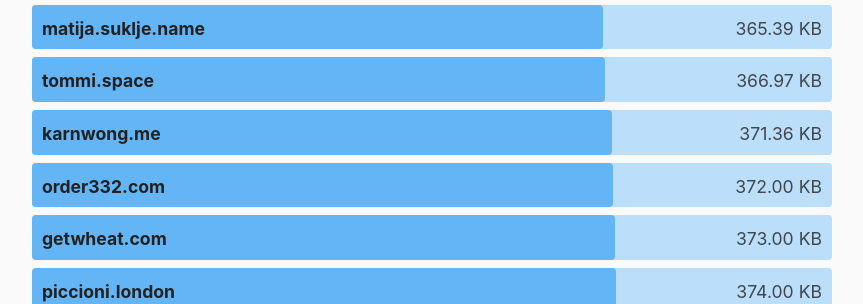
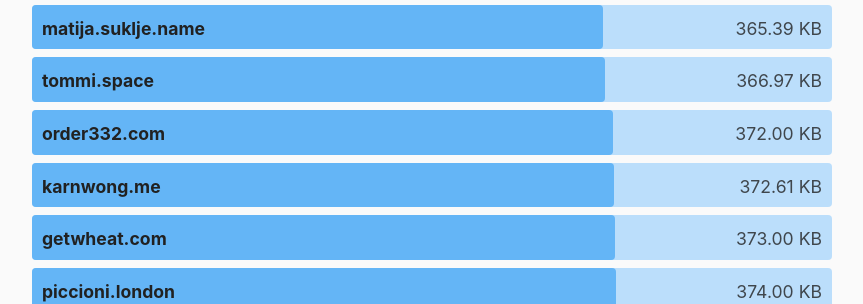
Before and after one commit to kevquirk/512kb.club, a Jekyll site: the page built from index.md, in a window 1280 px wide and 900 px high, scrolled down 44463 px. Shown: the part 137-441 px from the top of the window, without its empty margins (208-1071 px from the left). Built offline with Jekyll 4.4.1, drawn with Linux system fonts in a browser that asks for light colours.

Commit message:
update value (from adding a badge)

```diff
--- a/_data/sites.yml
+++ b/_data/sites.yml
@@ -4485,5 +4485,5 @@
 
 - domain: karnwong.me
   url: https://karnwong.me/
-  size: 371.36
+  size: 372.61
   last_checked: 2024-12-23
```
